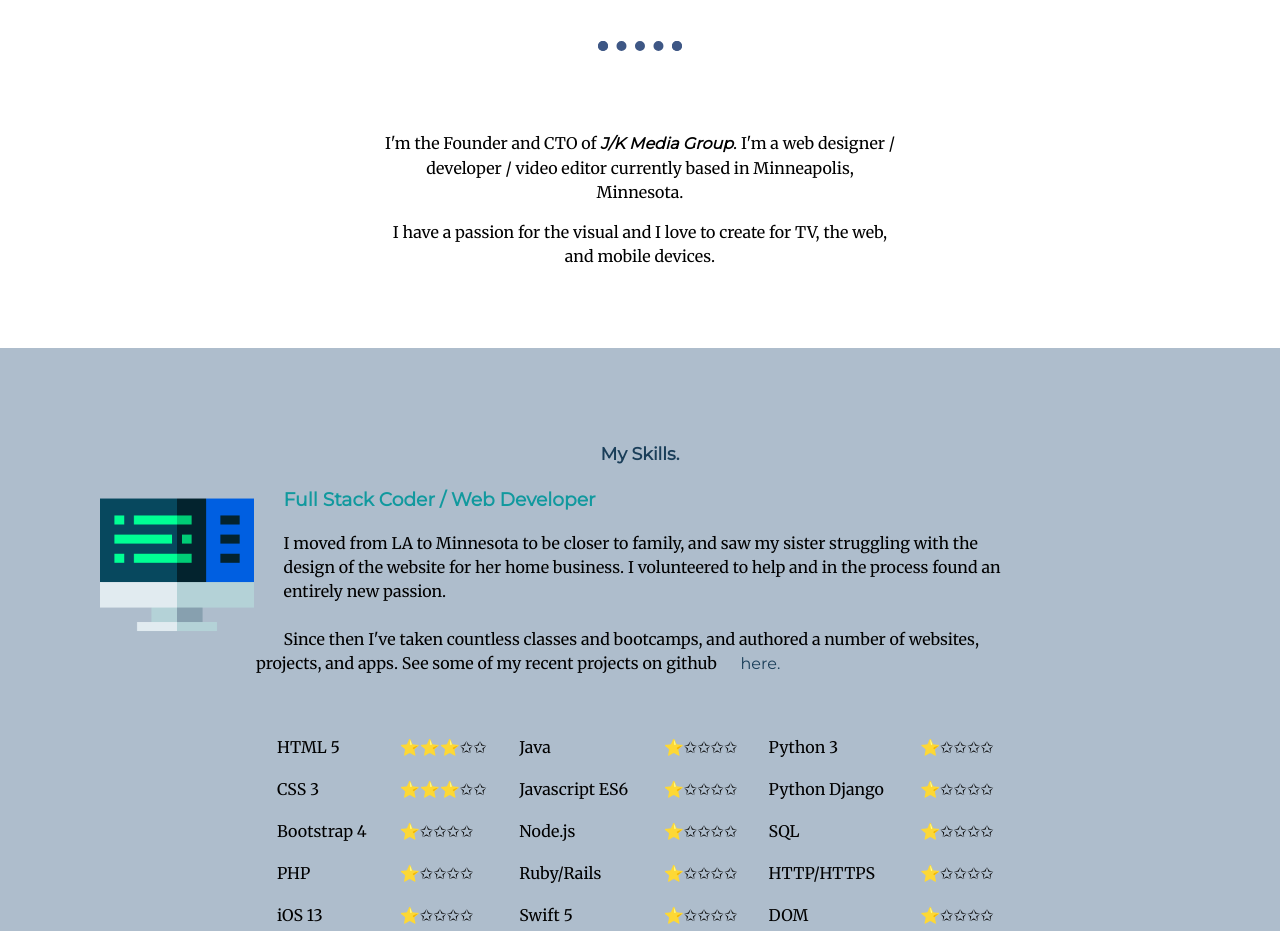
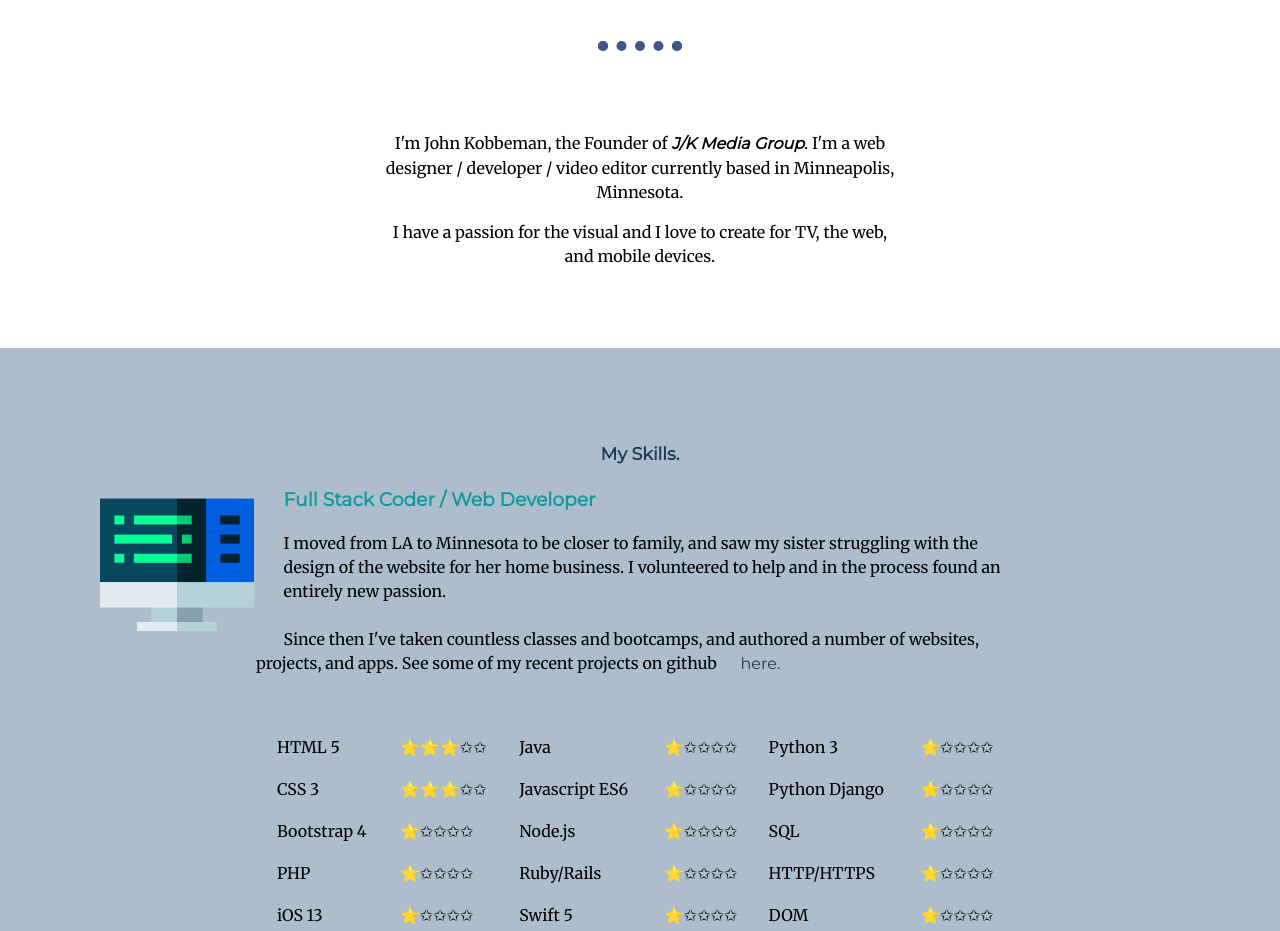
Before and after one commit to JohnKobbeman/CV_CSS, a plain HTML site: page index.html in a window 1280 px wide. Shown: the part 980-1911 px from the top of the page. Drawn offline with Linux system fonts and the light colour scheme; a web font is replaced by a local one.

Commit message:
added name to "hello"

```diff
--- a/index.html
+++ b/index.html
@@ -25,7 +25,7 @@
       <h2>Hello.</h2>
       <hr>
       <div class="hello">
-        <p>I'm the Founder and CTO of <span class="oblique">J/K Media Group</span>. I'm a web designer / developer / video editor
+        <p>I'm John Kobbeman, the Founder of <span class="oblique">J/K Media Group</span>. I'm a web designer / developer / video editor
           currently based in Minneapolis, Minnesota.</p>
         <p>I have a passion for the visual and I love to create for TV, the web, and mobile devices.</p>
       </div>
```
